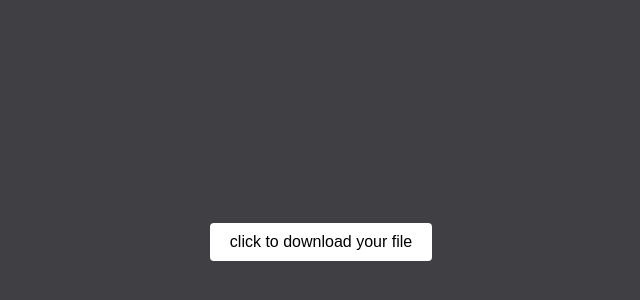
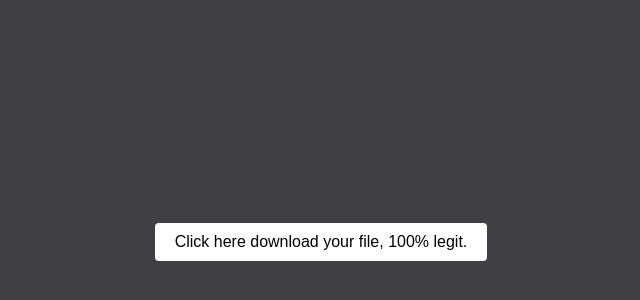
Before and after one commit to Alduck/alduck-website, a plain HTML site: page download.html in a window 1280 px wide. Shown: the part 158-458 px from the top of the page, without its empty margins (319-959 px from the left). Drawn offline with Linux system fonts and the light colour scheme.

Commit message:
Updated download.html

```diff
--- a/download.html
+++ b/download.html
@@ -1,7 +1,7 @@
 <!DOCTYPE html>
 <html>
 <head>
-  <title>file download</title>
+  <title>Download</title>
   <style>
     body {
       background-color: #404044;
@@ -24,7 +24,7 @@
   </style>
 </head>
 <body>
-  <button class="button" onclick="downloadFromGithub()">click to download your file</button>
+  <button class="button" onclick="downloadFromGithub()">Click here download your file, 100% legit.</button>
 
   <script>
     function downloadFromGithub() {
```
